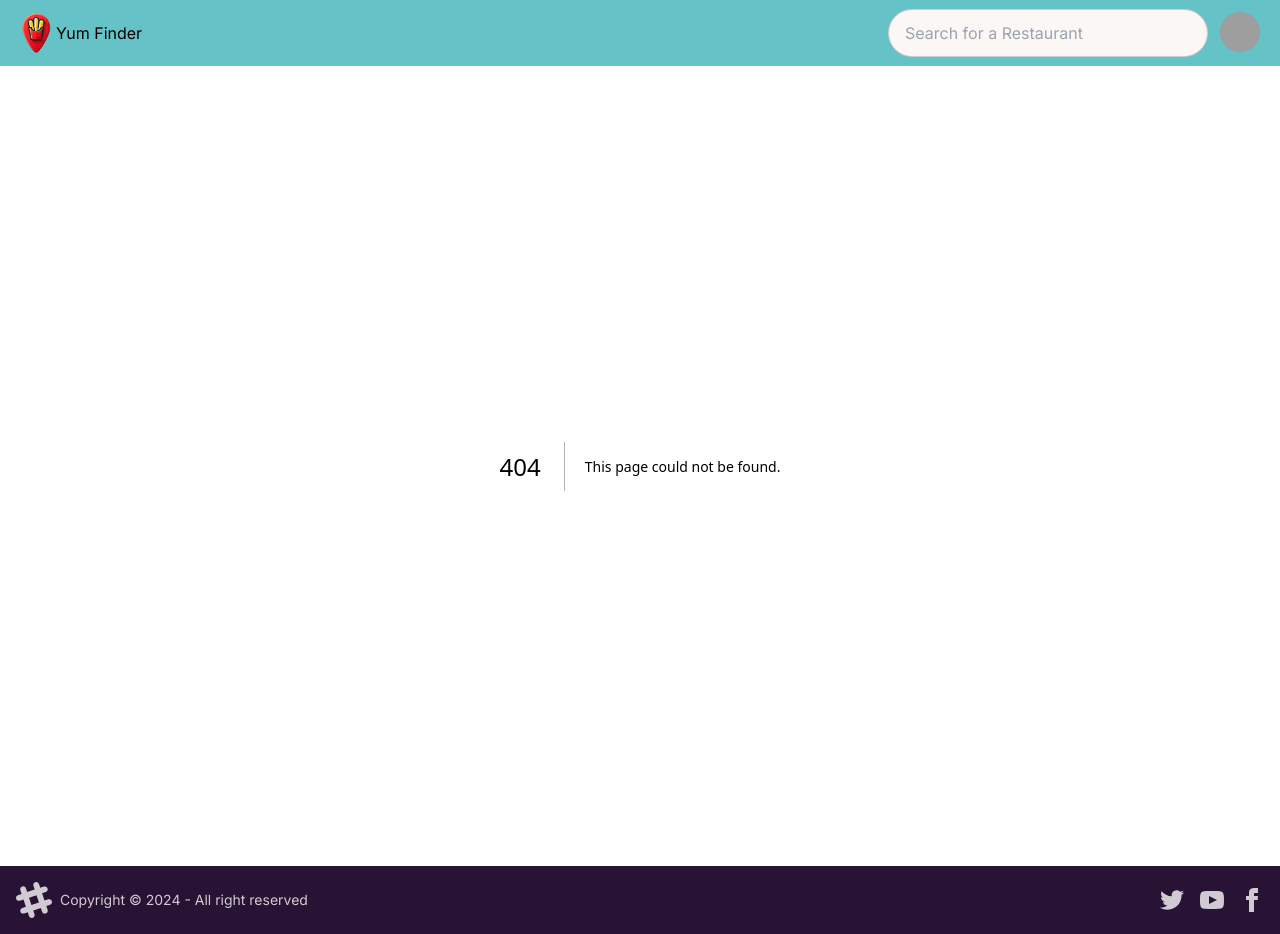
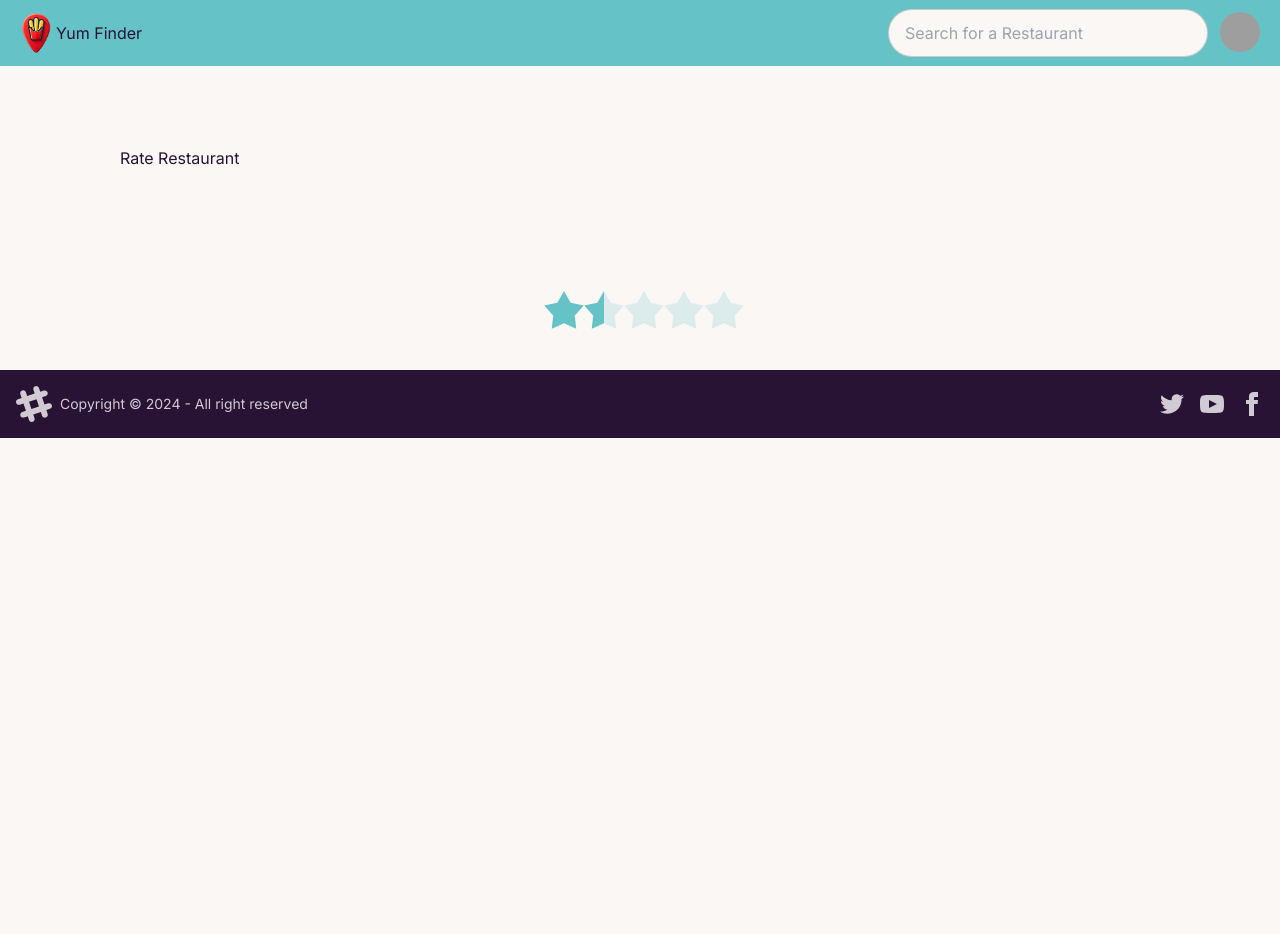
Before and after one commit to helloWerld/restaurant, a Next.js app: page /rating in a window 1280 px wide. Before the commit this address had no page. After the commit the page ends 800 px from the top, so only its background shows below. Built offline with nearby package versions, Linux system fonts and the light colour scheme; grey boxes are pictures that could not be loaded.

Commit message:
added rating component and styles

```diff
--- /dev/null
+++ b/src/app/rating/page.js
@@ -0,0 +1,13 @@
+import Rating from "@/components/Rating";
+import React from "react";
+
+const rating = () => {
+  return (
+    <div>
+      <h1 className=" flex flex-col p-20 mx-10 ">Rate Restaurant</h1>
+      <Rating />
+    </div>
+  );
+};
+
+export default rating;
--- /dev/null
+++ b/src/components/Rating.jsx
@@ -0,0 +1,66 @@
+import React from "react";
+
+const Rating = () => {
+  return (
+    <div className="flex flex-row justify-center rating rating-lg rating-half p-10 ">
+      <input
+        type="radio"
+        name="rating-10"
+        className="bg-accent rating-hidden "
+      />
+      <input
+        type="radio"
+        name="rating-10"
+        className="mask mask-star-2 mask-half-1 bg-primary"
+      />
+      <input
+        type="radio"
+        name="rating-10"
+        className="mask mask-star-2 mask-half-2 bg-primary"
+      />
+      <input
+        type="radio"
+        name="rating-10"
+        className="mask mask-star-2 mask-half-1 bg-primary"
+        defaultChecked
+      />
+      <input
+        type="radio"
+        name="rating-10"
+        className="mask mask-star-2 mask-half-2 bg-primary"
+      />
+      <input
+        type="radio"
+        name="rating-10"
+        className="mask mask-star-2 mask-half-1 bg-primary"
+      />
+      <input
+        type="radio"
+        name="rating-10"
+        className="mask mask-star-2 mask-half-2 bg-primary"
+      />
+      <input
+        type="radio"
+        name="rating-10"
+        className="mask mask-star-2 mask-half-1 bg-primary"
+      />
+      <input
+        type="radio"
+        name="rating-10"
+        className="mask mask-star-2 mask-half-2 bg-primary"
+      />
+      <input
+        type="radio"
+        name="rating-10"
+        className="mask mask-star-2 mask-half-1 bg-primary"
+      />
+      <input
+        type="radio"
+        name="rating-10"
+        className="mask mask-star-2 mask-half-2 bg-primary"
+      />
+    </div>
+  );
+};
+
+export default Rating;
```
